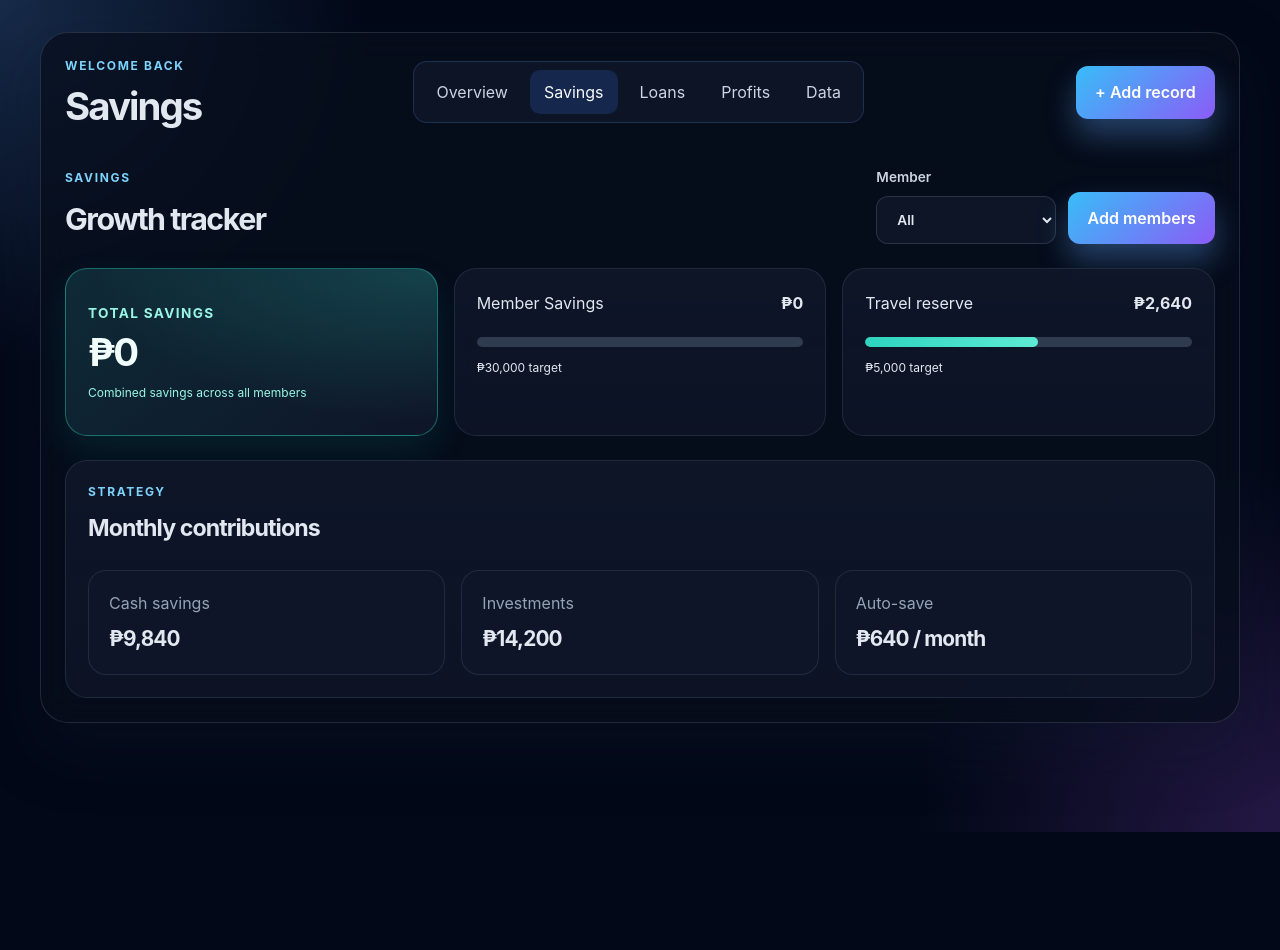
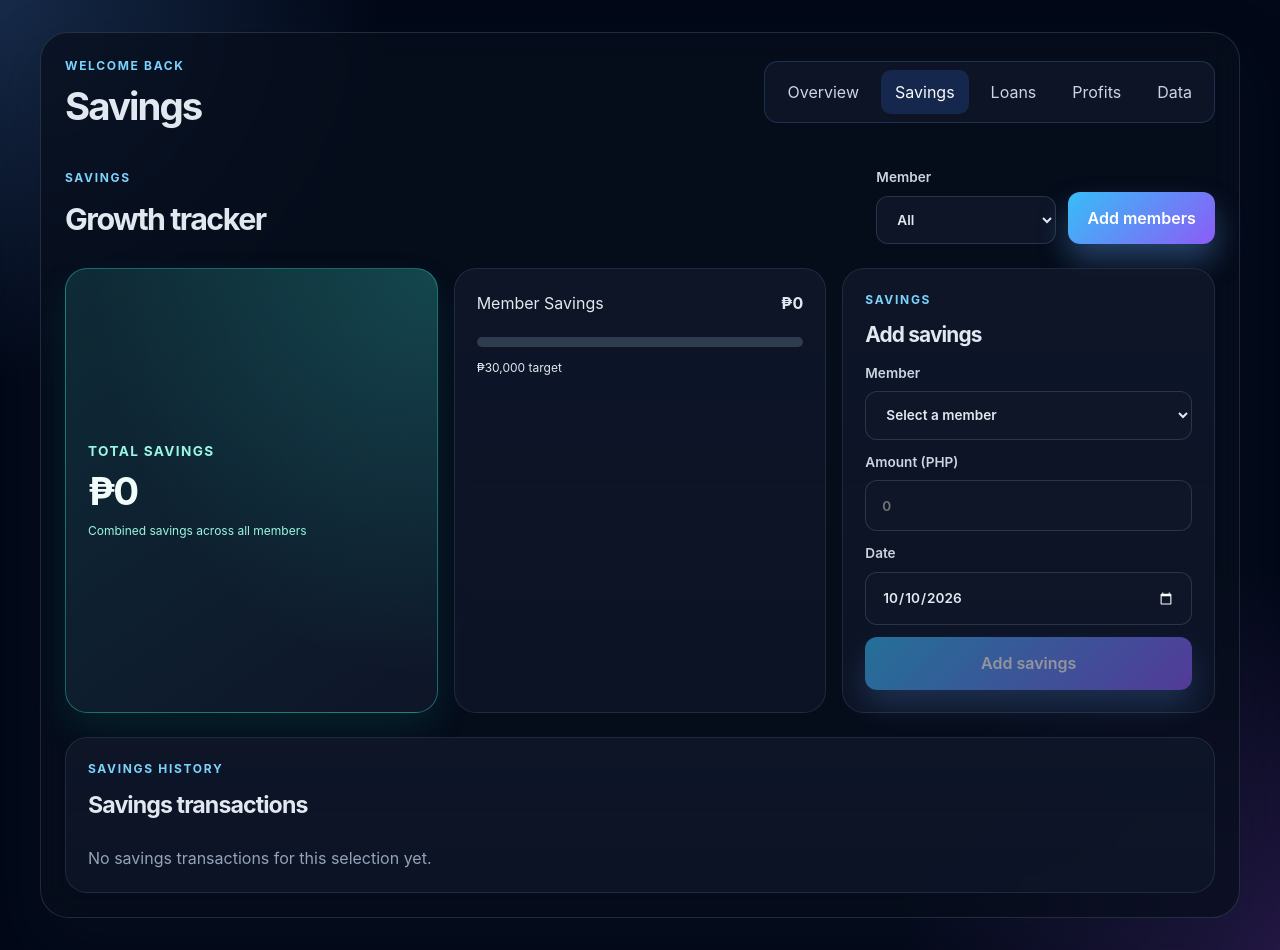
Before and after one commit to rybal007/funds-organizer, a React (Vite) app: page / in a window 1280 px wide. Both pictures are taken after a click on the button "Savings". Before the commit the page ends 832 px from the top, so only its background shows below. Built offline with nearby package versions, Linux system fonts and the light colour scheme.

Commit message:
funds v1.0

```diff
--- a/src/App.css
+++ b/src/App.css
@@ -120,7 +120,8 @@ p {
 }
 
 .member-select-label,
-.add-member-form label {
+.add-member-form label,
+.add-savings-form label {
   display: flex;
   flex-direction: column;
   gap: 8px;
@@ -130,7 +131,9 @@ p {
 }
 
 .member-select-label select,
-.add-member-form input {
+.add-member-form input,
+.add-savings-form input,
+.add-savings-form select {
   min-width: 180px;
   padding: 0.9rem 1rem;
   border: 1px solid rgba(148, 163, 184, 0.22);
@@ -149,6 +152,26 @@ p {
   border: 1px solid rgba(148, 163, 184, 0.15);
   border-radius: 18px;
   background: rgba(15, 23, 42, 0.6);
+}
+
+.add-savings-card h3 {
+  font-size: 1.3rem;
+  letter-spacing: -0.04em;
+}
+
+.add-savings-form {
+  display: flex;
+  flex-direction: column;
+  gap: 12px;
+}
+
+.add-savings-form .primary-button {
+  width: 100%;
+}
+
+.add-savings-form .primary-button:disabled {
+  cursor: not-allowed;
+  opacity: 0.55;
 }
 
 .member-error {
@@ -372,6 +395,14 @@ p {
   margin: 0;
 }
 
+.savings-history-list {
+  gap: 0;
+}
+
+.savings-history-empty {
+  color: #94a3b8;
+}
+
 .transaction-item,
 .bill-item {
   padding: 12px 0;
@@ -577,4 +608,9 @@ p {
   .add-member-form input {
     width: 100%;
   }
+
+  .add-savings-form input,
+  .add-savings-form select {
+    width: 100%;
+  }
 }
--- a/src/App.tsx
+++ b/src/App.tsx
@@ -2,7 +2,15 @@ import { useState, type FormEvent } from 'react'
 import './App.css'
 
 type TabKey = 'overview' | 'savings' | 'loans' | 'profits' | 'data'
-type Member = { name: string; initialSavings: number }
+type SavingsContribution = { amount: number; date: string }
+type Member = {
+  name: string
+  initialSavings: number
+  initialSavingsDate: string
+  contributions: SavingsContribution[]
+}
+const getMemberSavings = (member: Member) =>
+  member.initialSavings + member.contributions.reduce((total, contribution) => total + contribution.amount, 0)
 
 const summaryCards = [
   { label: 'Available funds', value: '₱32,480', delta: '+₱1,240', tone: 'positive' },
@@ -49,7 +57,6 @@ const homeDownPaymentTarget = 30000
 
 const savingsPlans = [
   { name: 'Home down payment', value: '₱15,600', target: '₱30,000', rate: 52 },
-  { name: 'Travel reserve', value: '₱2,640', target: '₱5,000', rate: 53 },
 ]
 
 const loanOverview = [
@@ -88,9 +95,19 @@ const formatCurrency = (amount: number) =>
     maximumFractionDigits: 0,
   }).format(amount)
 
+const getLocalDate = () => {
+  const date = new Date()
+  date.setMinutes(date.getMinutes() - date.getTimezoneOffset())
+  return date.toISOString().slice(0, 10)
+}
+
+const formatDate = (date: string) =>
+  new Intl.DateTimeFormat('en-PH', { year: 'numeric', month: 'short', day: 'numeric' })
+    .format(new Date(`${date}T00:00:00`))
+
 const currentYear = new Date().getFullYear()
 
-function OverviewPage() {
+function OverviewPage({ totalSavings }: { totalSavings: number }) {
   const currentBudget = budgetCategories.reduce((sum, item) => sum + item.spent, 0)
   const totalCapacity = budgetCategories.reduce((sum, item) => sum + item.limit, 0)
   const budgetUsage = Math.round((currentBudget / totalCapacity) * 100)
@@ -101,7 +118,7 @@ function OverviewPage() {
         {summaryCards.map((card) => (
           <article key={card.label} className="summary-card">
             <p>{card.label}</p>
-            <h2>{card.value}</h2>
+            <h2>{card.label === 'Total Savings' ? formatCurrency(totalSavings) : card.value}</h2>
             <span className={card.tone}>{card.delta}</span>
           </article>
         ))}
@@ -263,13 +280,18 @@ type SavingsPageProps = {
   selectedMember: string
   onMemberChange: (member: string) => void
   onAddMember: (member: Member) => void
+  onAddSavings: (memberName: string, amount: number, date: string) => void
 }
 
-function SavingsPage({ members, selectedMember, onMemberChange, onAddMember }: SavingsPageProps) {
+function SavingsPage({ members, selectedMember, onMemberChange, onAddMember, onAddSavings }: SavingsPageProps) {
   const [isAddingMember, setIsAddingMember] = useState(false)
   const [memberName, setMemberName] = useState('')
   const [initialSavings, setInitialSavings] = useState('')
   const [memberError, setMemberError] = useState('')
+  const [savingsMember, setSavingsMember] = useState('')
+  const [savingsAmount, setSavingsAmount] = useState('')
+  const [savingsDate, setSavingsDate] = useState(getLocalDate)
+  const [savingsError, setSavingsError] = useState('')
 
   const handleAddMember = (event: FormEvent<HTMLFormElement>) => {
     event.preventDefault()
@@ -291,17 +313,67 @@ function SavingsPage({ members, selectedMember, onMemberChange, onAddMember }: S
       return
     }
 
-    onAddMember({ name, initialSavings: savings })
+    onAddMember({
+      name,
+      initialSavings: savings,
+      initialSavingsDate: getLocalDate(),
+      contributions: [],
+    })
     setMemberName('')
     setInitialSavings('')
     setMemberError('')
     setIsAddingMember(false)
   }
 
+  const handleAddSavings = (event: FormEvent<HTMLFormElement>) => {
+    event.preventDefault()
+    const memberName = savingsMember || (selectedMember !== 'all' ? selectedMember : '')
+    const amount = Number(savingsAmount)
+
+    if (!members.some((member) => member.name === memberName)) {
+      setSavingsError('Select a member to add savings to.')
+      return
+    }
+
+    if (savingsAmount === '' || !Number.isFinite(amount) || amount <= 0) {
+      setSavingsError('Enter a savings amount greater than zero.')
+      return
+    }
+
+    if (!savingsDate) {
+      setSavingsError('Choose a date for this savings entry.')
+      return
+    }
+
+    onAddSavings(memberName, amount, savingsDate)
+    setSavingsAmount('')
+    setSavingsDate(getLocalDate())
+    setSavingsError('')
+  }
+
   const displayedInitialSavings = members
     .filter((member) => selectedMember === 'all' || member.name === selectedMember)
-    .reduce((total, member) => total + member.initialSavings, 0)
-  const totalSavings = members.reduce((total, member) => total + member.initialSavings, 0)
+    .reduce((total, member) => total + getMemberSavings(member), 0)
+  const totalSavings = members.reduce((total, member) => total + getMemberSavings(member), 0)
+  const savingsHistory = members
+    .filter((member) => selectedMember === 'all' || member.name === selectedMember)
+    .flatMap((member) => [
+      {
+        id: `${member.name}-initial`,
+        member: member.name,
+        type: 'Initial savings',
+        amount: member.initialSavings,
+        date: member.initialSavingsDate,
+      },
+      ...member.contributions.map((contribution, index) => ({
+        id: `${member.name}-contribution-${index}`,
+        member: member.name,
+        type: 'Added savings',
+        amount: contribution.amount,
+        date: contribution.date,
+      })),
+    ])
+    .sort((first, second) => second.date.localeCompare(first.date))
 
   return (
     <main className="page-view">
@@ -404,29 +476,83 @@ function SavingsPage({ members, selectedMember, onMemberChange, onAddMember }: S
             <small>{goal.target} target</small>
           </article>
         ))}
+        <article className="panel stat-panel add-savings-card">
+          <div>
+            <p className="eyebrow">Savings</p>
+            <h3>Add savings</h3>
+          </div>
+          <form className="add-savings-form" noValidate onSubmit={handleAddSavings}>
+            <label>
+              Member
+              <select
+                value={savingsMember || (selectedMember !== 'all' ? selectedMember : '')}
+                onChange={(event) => {
+                  setSavingsMember(event.target.value)
+                  setSavingsError('')
+                }}
+              >
+                <option value="">Select a member</option>
+                {members.map((member) => (
+                  <option key={member.name} value={member.name}>{member.name}</option>
+                ))}
+              </select>
+            </label>
+            <label>
+              Amount (PHP)
+              <input
+                type="number"
+                min="0"
+                step="any"
+                value={savingsAmount}
+                onChange={(event) => {
+                  setSavingsAmount(event.target.value)
+                  setSavingsError('')
+                }}
+                placeholder="0"
+              />
+            </label>
+            <label>
+              Date
+              <input
+                type="date"
+                required
+                value={savingsDate}
+                onChange={(event) => {
+                  setSavingsDate(event.target.value)
+                  setSavingsError('')
+                }}
+              />
+            </label>
+            <button type="submit" className="primary-button" disabled={members.length === 0}>
+              Add savings
+            </button>
+            {savingsError && <p className="member-error" role="alert">{savingsError}</p>}
+          </form>
+        </article>
       </section>
 
       <section className="panel full-width-panel">
         <div className="panel-header">
           <div>
-            <p className="eyebrow">Strategy</p>
-            <h3>Monthly contributions</h3>
+            <p className="eyebrow">Savings History</p>
+            <h3>Savings transactions</h3>
           </div>
         </div>
-        <div className="stats-grid">
-          <div className="stat-box">
-            <span>Cash savings</span>
-            <strong>₱9,840</strong>
-          </div>
-          <div className="stat-box">
-            <span>Investments</span>
-            <strong>₱14,200</strong>
-          </div>
-          <div className="stat-box">
-            <span>Auto-save</span>
-            <strong>₱640 / month</strong>
-          </div>
-        </div>
+        {savingsHistory.length > 0 ? (
+          <ul className="transaction-list savings-history-list">
+            {savingsHistory.map((transaction) => (
+              <li key={transaction.id} className="transaction-item">
+                <div>
+                  <strong>{transaction.type} · {transaction.member}</strong>
+                  <small>{formatDate(transaction.date)}</small>
+                </div>
+                <span className="positive">+{formatCurrency(transaction.amount)}</span>
+              </li>
+            ))}
+          </ul>
+        ) : (
+          <p className="savings-history-empty">No savings transactions for this selection yet.</p>
+        )}
       </section>
     </main>
   )
@@ -589,10 +715,21 @@ function App() {
   const [activeTab, setActiveTab] = useState<TabKey>('overview')
   const [members, setMembers] = useState<Member[]>([])
   const [selectedMember, setSelectedMember] = useState('all')
+  const totalSavings = members.reduce((total, member) => total + getMemberSavings(member), 0)
 
   const addMember = (member: Member) => {
     setMembers((currentMembers) => [...currentMembers, member])
     setSelectedMember(member.name)
+  }
+
+  const addSavings = (memberName: string, amount: number, date: string) => {
+    setMembers((currentMembers) =>
+      currentMembers.map((member) =>
+        member.name === memberName
+          ? { ...member, contributions: [...member.contributions, { amount, date }] }
+          : member,
+      ),
+    )
   }
 
   const renderPage = () => {
@@ -604,6 +741,7 @@ function App() {
             selectedMember={selectedMember}
             onMemberChange={setSelectedMember}
             onAddMember={addMember}
+            onAddSavings={addSavings}
           />
         )
       case 'loans':
@@ -614,7 +752,7 @@ function App() {
         return <DataPage />
       case 'overview':
       default:
-        return <OverviewPage />
+        return <OverviewPage totalSavings={totalSavings} />
     }
   }
 
@@ -639,9 +777,6 @@ function App() {
           ))}
         </nav>
 
-        {activeTab !== 'overview' && (
-          <button type="button" className="primary-button">+ Add record</button>
-        )}
       </header>
 
       {renderPage()}
```
